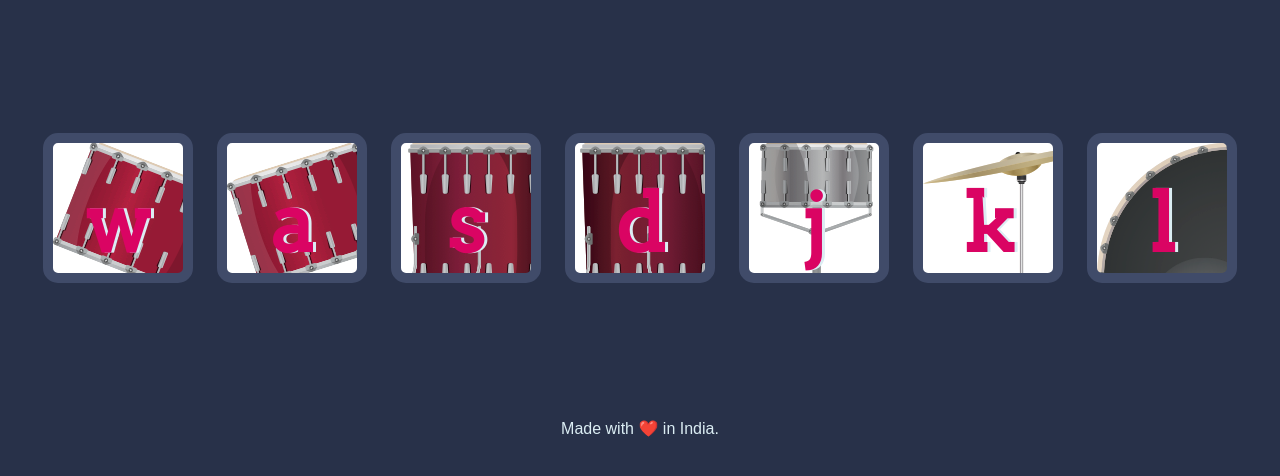
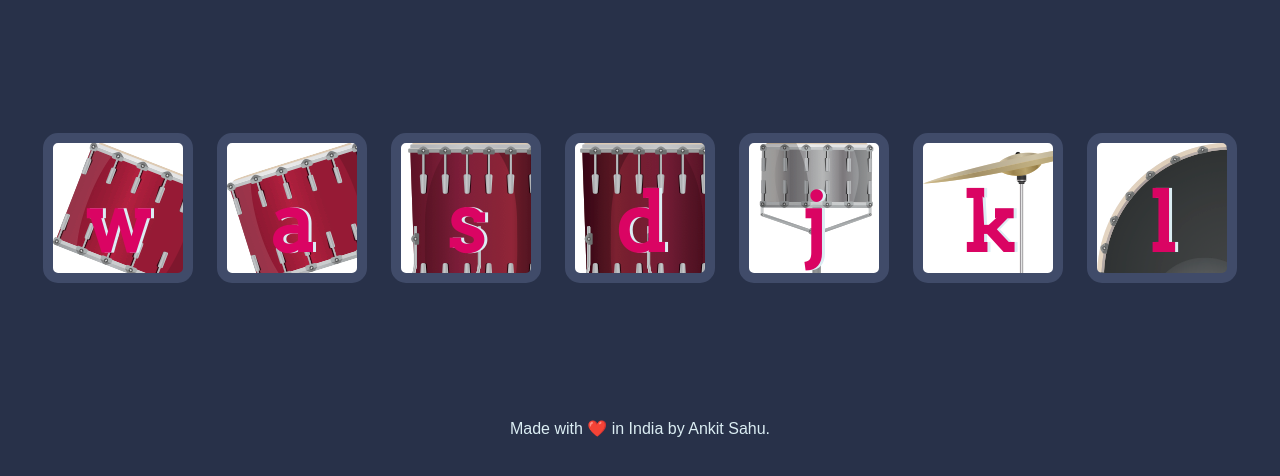
Before and after one commit to Ankitsahu05/Drumstick, a plain HTML site: page index.html in a window 1280 px wide. Shown: the part 156-632 px from the top of the page. Drawn offline with Linux system fonts and the light colour scheme.

Commit message:
update index.html

```diff
--- a/index.html
+++ b/index.html
@@ -23,7 +23,8 @@
 
 
   <footer>
-    Made with ❤️ in India.
+    Made with ❤️ in India
+    by Ankit Sahu.
   </footer>
 
   <script src="index.js" charset="utf-8"></script>
```
